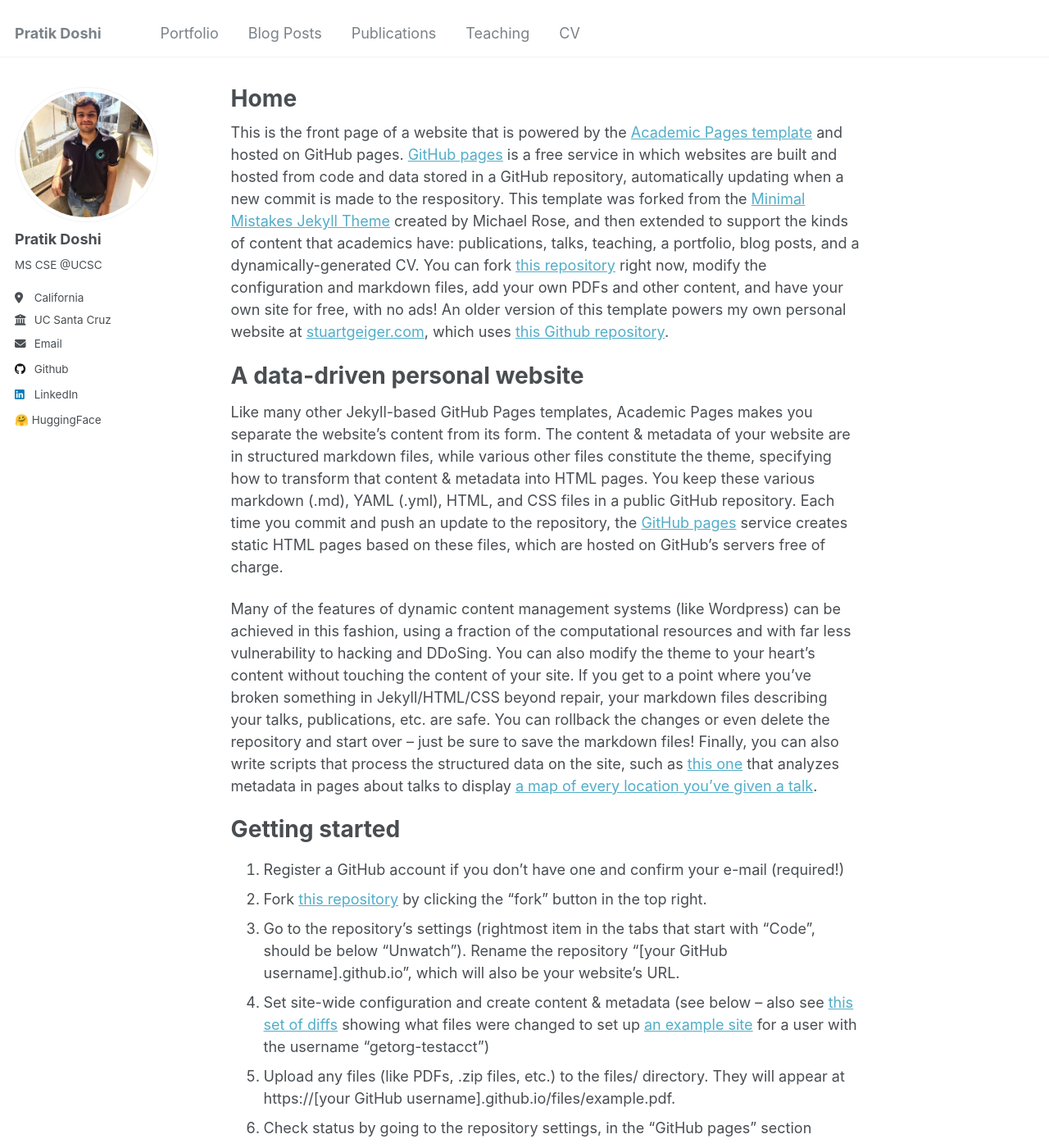
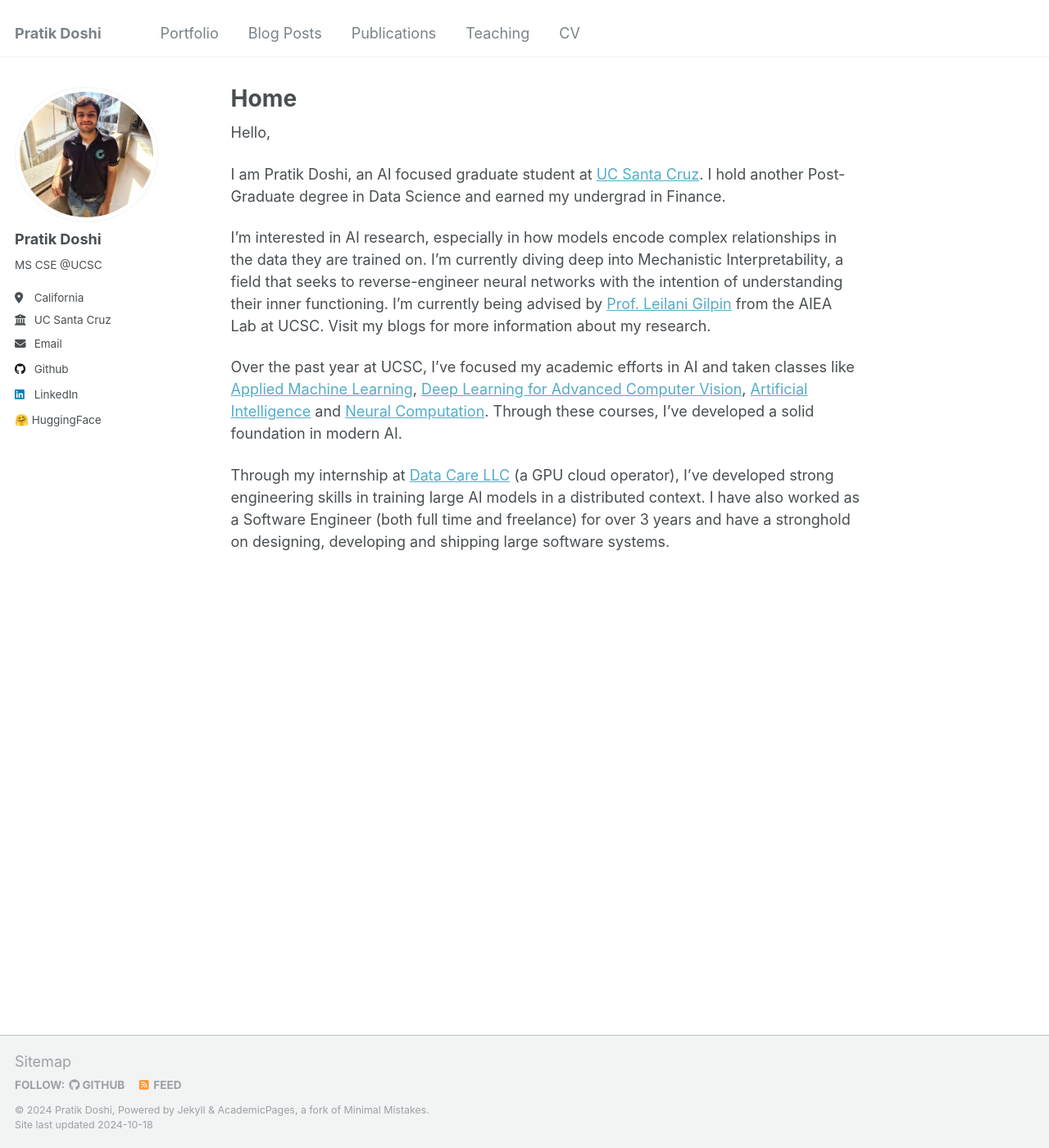
Before and after one commit to Pratik-Doshi-99/pratik-doshi-99.github.io, a Jekyll site: the page built from _pages/about.md, in a window 1280 px wide and 1400 px high. Shown: the whole window at 82% size. Built offline with Jekyll 4.4.1, drawn with Linux system fonts in a browser that asks for light colours; some of the changed text lies outside the part shown.

Commit message:
about page

```diff
--- a/_pages/about.md
+++ b/_pages/about.md
@@ -7,43 +7,12 @@ redirect_from:
   - /about.html
 ---
 
-This is the front page of a website that is powered by the [Academic Pages template](https://github.com/academicpages/academicpages.github.io) and hosted on GitHub pages. [GitHub pages](https://pages.github.com) is a free service in which websites are built and hosted from code and data stored in a GitHub repository, automatically updating when a new commit is made to the respository. This template was forked from the [Minimal Mistakes Jekyll Theme](https://mmistakes.github.io/minimal-mistakes/) created by Michael Rose, and then extended to support the kinds of content that academics have: publications, talks, teaching, a portfolio, blog posts, and a dynamically-generated CV. You can fork [this repository](https://github.com/academicpages/academicpages.github.io) right now, modify the configuration and markdown files, add your own PDFs and other content, and have your own site for free, with no ads! An older version of this template powers my own personal website at [stuartgeiger.com](http://stuartgeiger.com), which uses [this Github repository](https://github.com/staeiou/staeiou.github.io).
+Hello,
 
-A data-driven personal website
-======
-Like many other Jekyll-based GitHub Pages templates, Academic Pages makes you separate the website's content from its form. The content & metadata of your website are in structured markdown files, while various other files constitute the theme, specifying how to transform that content & metadata into HTML pages. You keep these various markdown (.md), YAML (.yml), HTML, and CSS files in a public GitHub repository. Each time you commit and push an update to the repository, the [GitHub pages](https://pages.github.com/) service creates static HTML pages based on these files, which are hosted on GitHub's servers free of charge.
+I am Pratik Doshi, an AI focused graduate student at [UC Santa Cruz](https://engineering.ucsc.edu/). I hold another Post-Graduate degree in Data Science and earned my undergrad in Finance.
 
-Many of the features of dynamic content management systems (like Wordpress) can be achieved in this fashion, using a fraction of the computational resources and with far less vulnerability to hacking and DDoSing. You can also modify the theme to your heart's content without touching the content of your site. If you get to a point where you've broken something in Jekyll/HTML/CSS beyond repair, your markdown files describing your talks, publications, etc. are safe. You can rollback the changes or even delete the repository and start over -- just be sure to save the markdown files! Finally, you can also write scripts that process the structured data on the site, such as [this one](https://github.com/academicpages/academicpages.github.io/blob/master/talkmap.ipynb) that analyzes metadata in pages about talks to display [a map of every location you've given a talk](https://academicpages.github.io/talkmap.html).
+I'm interested in AI research, especially in how models encode complex relationships in the data they are trained on. I'm currently diving deep into Mechanistic Interpretability, a field that seeks to reverse-engineer neural networks with the intention of understanding their inner functioning. I'm currently being advised by [Prof. Leilani Gilpin](https://aiea-lab.github.io/member/leilani/) from the AIEA Lab at UCSC. Visit my blogs for more information about my research.
 
-Getting started
-======
-1. Register a GitHub account if you don't have one and confirm your e-mail (required!)
-1. Fork [this repository](https://github.com/academicpages/academicpages.github.io) by clicking the "fork" button in the top right.
-1. Go to the repository's settings (rightmost item in the tabs that start with "Code", should be below "Unwatch"). Rename the repository "[your GitHub username].github.io", which will also be your website's URL.
-1. Set site-wide configuration and create content & metadata (see below -- also see [this set of diffs](http://archive.is/3TPas) showing what files were changed to set up [an example site](https://getorg-testacct.github.io) for a user with the username "getorg-testacct")
-1. Upload any files (like PDFs, .zip files, etc.) to the files/ directory. They will appear at https://[your GitHub username].github.io/files/example.pdf.
-1. Check status by going to the repository settings, in the "GitHub pages" section
+Over the past year at UCSC, I've focused my academic efforts in AI and taken classes like [Applied Machine Learning](https://courses.engineering.ucsc.edu/courses/cse144), [Deep Learning for Advanced Computer Vision](https://courses.engineering.ucsc.edu/courses/cse244c), [Artificial Intelligence](https://courses.engineering.ucsc.edu/courses/cse240) and [Neural Computation](https://courses.engineering.ucsc.edu/courses/cse290D). Through these courses, I've developed a solid foundation in modern AI.
 
-Site-wide configuration
-------
-The main configuration file for the site is in the base directory in [_config.yml](https://github.com/academicpages/academicpages.github.io/blob/master/_config.yml), which defines the content in the sidebars and other site-wide features. You will need to replace the default variables with ones about yourself and your site's github repository. The configuration file for the top menu is in [_data/navigation.yml](https://github.com/academicpages/academicpages.github.io/blob/master/_data/navigation.yml). For example, if you don't have a portfolio or blog posts, you can remove those items from that navigation.yml file to remove them from the header.
-
-Create content & metadata
-------
-For site content, there is one markdown file for each type of content, which are stored in directories like _publications, _talks, _posts, _teaching, or _pages. For example, each talk is a markdown file in the [_talks directory](https://github.com/academicpages/academicpages.github.io/tree/master/_talks). At the top of each markdown file is structured data in YAML about the talk, which the theme will parse to do lots of cool stuff. The same structured data about a talk is used to generate the list of talks on the [Talks page](https://academicpages.github.io/talks), each [individual page](https://academicpages.github.io/talks/2012-03-01-talk-1) for specific talks, the talks section for the [CV page](https://academicpages.github.io/cv), and the [map of places you've given a talk](https://academicpages.github.io/talkmap.html) (if you run this [python file](https://github.com/academicpages/academicpages.github.io/blob/master/talkmap.py) or [Jupyter notebook](https://github.com/academicpages/academicpages.github.io/blob/master/talkmap.ipynb), which creates the HTML for the map based on the contents of the _talks directory).
-
-**Markdown generator**
-
-I have also created [a set of Jupyter notebooks](https://github.com/academicpages/academicpages.github.io/tree/master/markdown_generator
-) that converts a CSV containing structured data about talks or presentations into individual markdown files that will be properly formatted for the Academic Pages template. The sample CSVs in that directory are the ones I used to create my own personal website at stuartgeiger.com. My usual workflow is that I keep a spreadsheet of my publications and talks, then run the code in these notebooks to generate the markdown files, then commit and push them to the GitHub repository.
-
-How to edit your site's GitHub repository
-------
-Many people use a git client to create files on their local computer and then push them to GitHub's servers. If you are not familiar with git, you can directly edit these configuration and markdown files directly in the github.com interface. Navigate to a file (like [this one](https://github.com/academicpages/academicpages.github.io/blob/master/_talks/2012-03-01-talk-1.md) and click the pencil icon in the top right of the content preview (to the right of the "Raw | Blame | History" buttons). You can delete a file by clicking the trashcan icon to the right of the pencil icon. You can also create new files or upload files by navigating to a directory and clicking the "Create new file" or "Upload files" buttons.
-
-Example: editing a markdown file for a talk
-![Editing a markdown file for a talk](/images/editing-talk.png)
-
-For more info
-------
-More info about configuring Academic Pages can be found in [the guide](https://academicpages.github.io/markdown/). The [guides for the Minimal Mistakes theme](https://mmistakes.github.io/minimal-mistakes/docs/configuration/) (which this theme was forked from) might also be helpful.
+Through my internship at [Data Care LLC](https://thedatacare.com/) (a GPU cloud operator), I've developed strong engineering skills in training large AI models in a distributed context. I have also worked as a Software Engineer (both full time and freelance) for over 3 years and have a stronghold on designing, developing and shipping large software systems.
```
